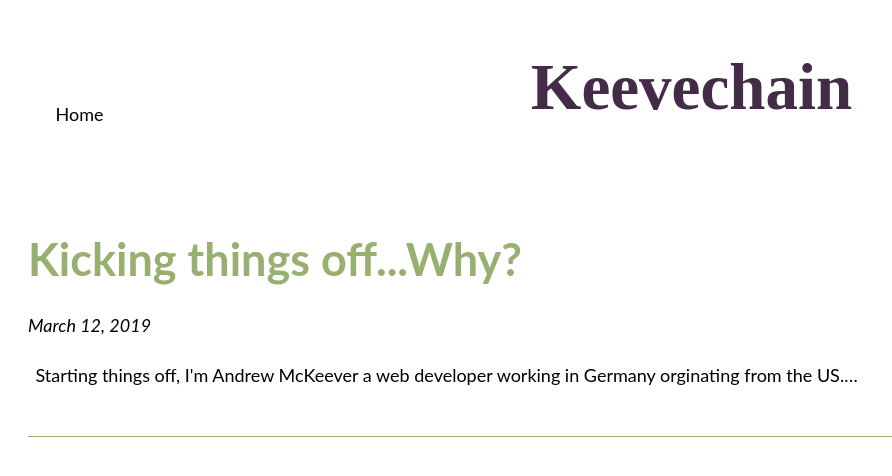
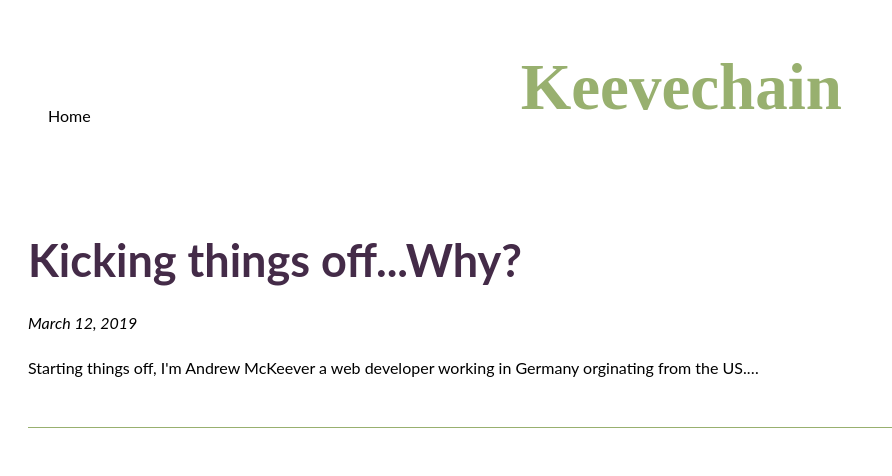
Before and after one commit to keevcodes/portfolio, a Gatsby site: page /blog in a window 1280 px wide. Shown: the whole page, without its empty margins (0-892 px from the left). Built offline with nearby package versions, Linux system fonts and the light colour scheme; Gatsby itself is replaced by a stand-in of ours.

Commit message:
💄 updated and added text and headline atoms

```diff
--- a/src/components/atoms/headline.jsx
+++ b/src/components/atoms/headline.jsx
@@ -19,12 +19,12 @@
 `
 
 const PostHl = styled(H2)`
-  color: ${props => props.theme.greenSmoke};
+  color: ${props => props.theme.purple};
   font-size: 45px;
 `
 
 const BlogHl = styled(H1)`
-  color: ${props => props.theme.purple};
+  color: ${props => props.theme.greenSmoke};
   margin: 0 auto;
 `
 
--- a/src/components/atoms/text.jsx
+++ b/src/components/atoms/text.jsx
@@ -4,7 +4,7 @@
 
 const Small = styled.p`
   font-family: 'Lato', 'sans-serif';
-  font-size: 18px;
+  font-size: 16px;
   color: ${props => props.highlight ? props.theme.greenSmoke : '#fff'};
   margin-bottom: 0;
   padding: 0 7.5px;
@@ -17,6 +17,7 @@
 
 const SmDark = styled(Small)`
   color: #000;
+  padding: 0;
 `
 
 const SmDarkItalic = styled(SmItalic)`
```
